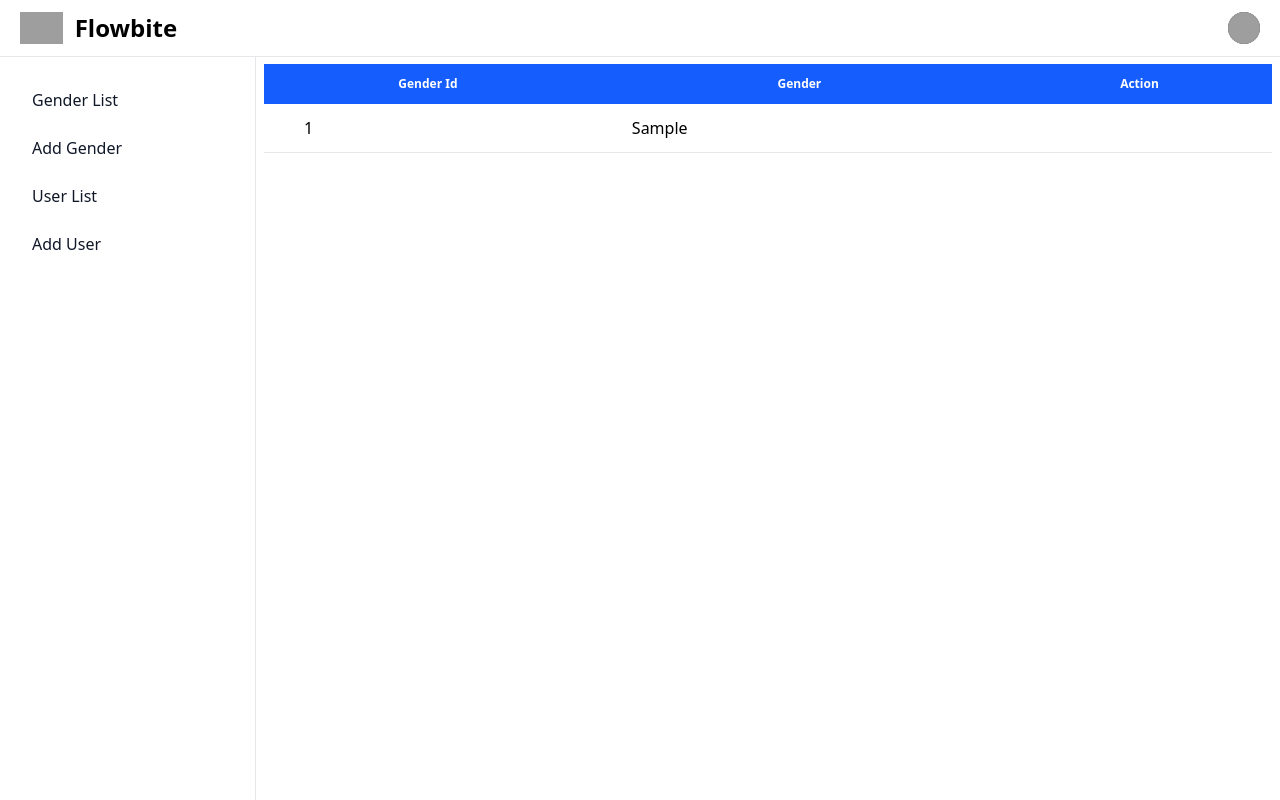
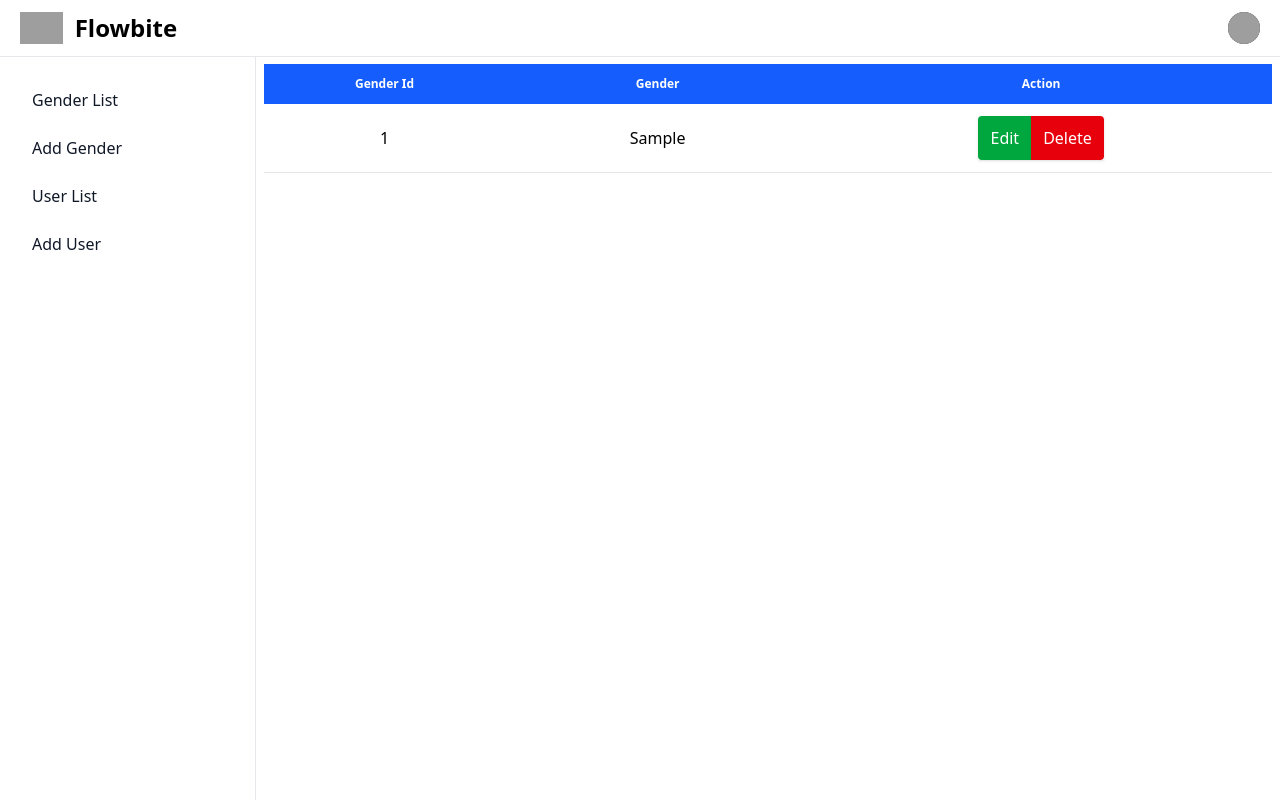
Before and after one commit to sharkscrew/groupninesite, a Django app: page /gender/list in a window 1280 px wide. Run offline with Django 4.2, Linux system fonts and the light colour scheme; tables that the repository leaves empty hold one stand-in row (values such as "Sample post"); grey boxes are pictures that could not be loaded.

Commit message:
first commit

```diff
--- a/crud/static/css/output.css
+++ b/crud/static/css/output.css
@@ -7,6 +7,8 @@
       "Segoe UI Emoji", "Segoe UI Symbol", "Noto Color Emoji";
     --font-mono: ui-monospace, SFMono-Regular, Menlo, Monaco, Consolas, "Liberation Mono",
       "Courier New", monospace;
+    --color-red-600: oklch(57.7% 0.245 27.325);
+    --color-red-700: oklch(50.5% 0.213 27.518);
     --color-green-100: oklch(96.2% 0.044 156.743);
     --color-green-200: oklch(92.5% 0.084 155.995);
     --color-green-500: oklch(72.3% 0.219 149.579);
@@ -379,6 +411,14 @@
   .rounded-sm {
     border-radius: var(--radius-sm);
   }
+  .rounded-s-sm {
+    border-start-start-radius: var(--radius-sm);
+    border-end-start-radius: var(--radius-sm);
+  }
+  .rounded-e-sm {
+    border-start-end-radius: var(--radius-sm);
+    border-end-end-radius: var(--radius-sm);
+  }
   .border {
     border-style: var(--tw-border-style);
     border-width: 1px;
@@ -409,8 +449,14 @@
   .bg-green-600 {
     background-color: var(--color-green-600);
   }
+  .bg-red-600 {
+    background-color: var(--color-red-600);
+  }
   .bg-white {
     background-color: var(--color-white);
+  }
+  .p-1 {
+    padding: calc(var(--spacing) * 1);
   }
   .p-1\.5 {
     padding: calc(var(--spacing) * 1.5);
@@ -450,6 +496,12 @@
   }
   .pb-4 {
     padding-bottom: calc(var(--spacing) * 4);
+  }
+  .text-center {
+    text-align: center;
+  }
+  .align-middle {
+    vertical-align: middle;
   }
   .text-base {
     font-size: var(--text-base);
@@ -530,6 +589,13 @@
     &:hover {
       @media (hover: hover) {
         background-color: var(--color-green-700);
+      }
+    }
+  }
+  .hover\:bg-red-700 {
+    &:hover {
+      @media (hover: hover) {
+        background-color: var(--color-red-700);
       }
     }
   }
@@ -826,6 +892,11 @@
   inherits: false;
   initial-value: 0 0 #0000;
 }
+@property --tw-outline-style {
+  syntax: "*";
+  inherits: false;
+  initial-value: solid;
+}
 @layer properties {
   @supports ((-webkit-hyphens: none) and (not (margin-trim: inline))) or ((-moz-orient: inline) and (not (color:rgb(from red r g b)))) {
     *, ::before, ::after, ::backdrop {
@@ -850,6 +921,7 @@
       --tw-ring-offset-width: 0px;
       --tw-ring-offset-color: #fff;
       --tw-ring-offset-shadow: 0 0 #0000;
+      --tw-outline-style: solid;
     }
   }
 }
--- a/crud/templates/gender/GendersList.html
+++ b/crud/templates/gender/GendersList.html
@@ -20,11 +20,15 @@ Gender list
             </thead>
             <tbody class="bg-white divide-y dark:bg-gray-800 dark:divide-gray-700">
             {% for gender in genders %}
-            <tr class="hover:bg-gray-100 border-b border-gray-200">
-                <td class= "px-10 py-3">{{gender.gender_id}}</td>
-                <td class= "px-10 py-3">{{gender.gender}}</td>
-
-                <td></td>
+            <tr class=" hover:bg-gray-100 border-b border-gray-200">
+                <td class= "px-10 py-3 text-center align-middle ">{{gender.gender_id}}</td>
+                <td class= "px-10 py-3 text-center align-middle ">{{gender.gender}}</td>
+                <td class= "px-10 py-3 text-center align-middle">
+                    <div class="inline-flex shadow-sm">
+                        <a href="/gender/edit/{{ gender.gender_id }}" class= "bg-green-600 px-3 py-2.5 font-medium text-white rounded-s-sm hover:bg-green-700 hover:outline-none">Edit</a>
+                        <a href="#" class= "bg-red-600 px-3 py-2.5 font-medium text-white rounded-e-sm hover:bg-red-700 hover:outline-none">Delete</a>
+                    </div>
+                </td>
             </tr>
             {% endfor %}
             </tbody>
--- a/crud/templates/include/ToastMessage.html
+++ b/crud/templates/include/ToastMessage.html
@@ -2,14 +2,14 @@
 
 {% if messages %}
     {% for message in messages  %}
-        <div id="toast-success" class="flex items-center w-full max-w-xs p-4 mb-4 text-gray-500 bg-white rounded-lg shadow-sm " role="alert">
+    <div id="toast-success" class="flex ml-65 mt-15  items-center w-full max-w-xs p-4 mb-4 text-black bg-white rounded-lg shadow-sm " role="alert">
         <div class="inline-flex items-center justify-center shrink-0 w-8 h-8 text-green-500 bg-green-100 rounded-lg dark:bg-green-800 dark:text-green-200">
             <svg class="w-5 h-5" aria-hidden="true" xmlns="http://www.w3.org/2000/svg" fill="currentColor" viewBox="0 0 20 20">
                 <path d="M10 .5a9.5 9.5 0 1 0 9.5 9.5A9.51 9.51 0 0 0 10 .5Zm3.707 8.207-4 4a1 1 0 0 1-1.414 0l-2-2a1 1 0 0 1 1.414-1.414L9 10.586l3.293-3.293a1 1 0 0 1 1.414 1.414Z"/>
             </svg>
             <span class="sr-only">Check icon</span>
         </div>
-            <div class="ms-3 text-sm font-normal">{{message}}</div>
+        <div class="ms-3 text-sm font-normal">{{ message }}</div>
         <button type="button" class="ms-auto -mx-1.5 -my-1.5 bg-white text-gray-400 hover:text-gray-900 rounded-lg focus:ring-2 focus:ring-gray-300 p-1.5 hover:bg-gray-100 inline-flex items-center justify-center h-8 w-8 dark:text-gray-500 dark:hover:text-white dark:bg-gray-800 dark:hover:bg-gray-700" data-dismiss-target="#toast-success" aria-label="Close">
             <span class="sr-only">Close</span>
             <svg class="w-3 h-3" aria-hidden="true" xmlns="http://www.w3.org/2000/svg" fill="none" viewBox="0 0 14 14">
--- a/crud/templates/layout/base.html
+++ b/crud/templates/layout/base.html
@@ -8,6 +8,7 @@
     <title>{% block 'title' %} {% endblock 'title' %}</title>
 </head>
 <body>
+    <script src= "{% static 'js/auto_hide_toast.js'  %}"></script>
     {% block 'content' %} {% endblock 'content' %}
 </body>
 </html>
--- a/crud/urls.py
+++ b/crud/urls.py
@@ -3,5 +3,6 @@ from . import views
 
 urlpatterns = [
     path('gender/list', views.gender_list),
-    path('gender/add', views.add_gender)
+    path('gender/add', views.add_gender),
+    path('gender/edit/<int:genderId>', views.edit_gender)
 ]
--- a/crud/views.py
+++ b/crud/views.py
@@ -29,3 +29,16 @@ def add_gender(request):
       return render(request,'gender/AddGender.html')
   except Exception as e:
     return HttpResponse(f'Error occurred during add gender: {e}')
+
+def edit_gender(request, genderId):
+  try:
+    gender = Genders.objects.get(pk=genderId)
+
+    data = {
+      'gender' : gender
+    }
+
+
+    return render(request, 'gender/EditGender.html')
+  except Exception as e:
+    return HttpResponse(f'Erorr occurred during edit gender : {e}')
```
Also changed, not shown: other parts of crud/static/css/output.css (+37 -0 lines), crud/templates/gender/EditGender.html (added, +23 -0 lines). Lines whose indentation alone changed are shown as unchanged.
